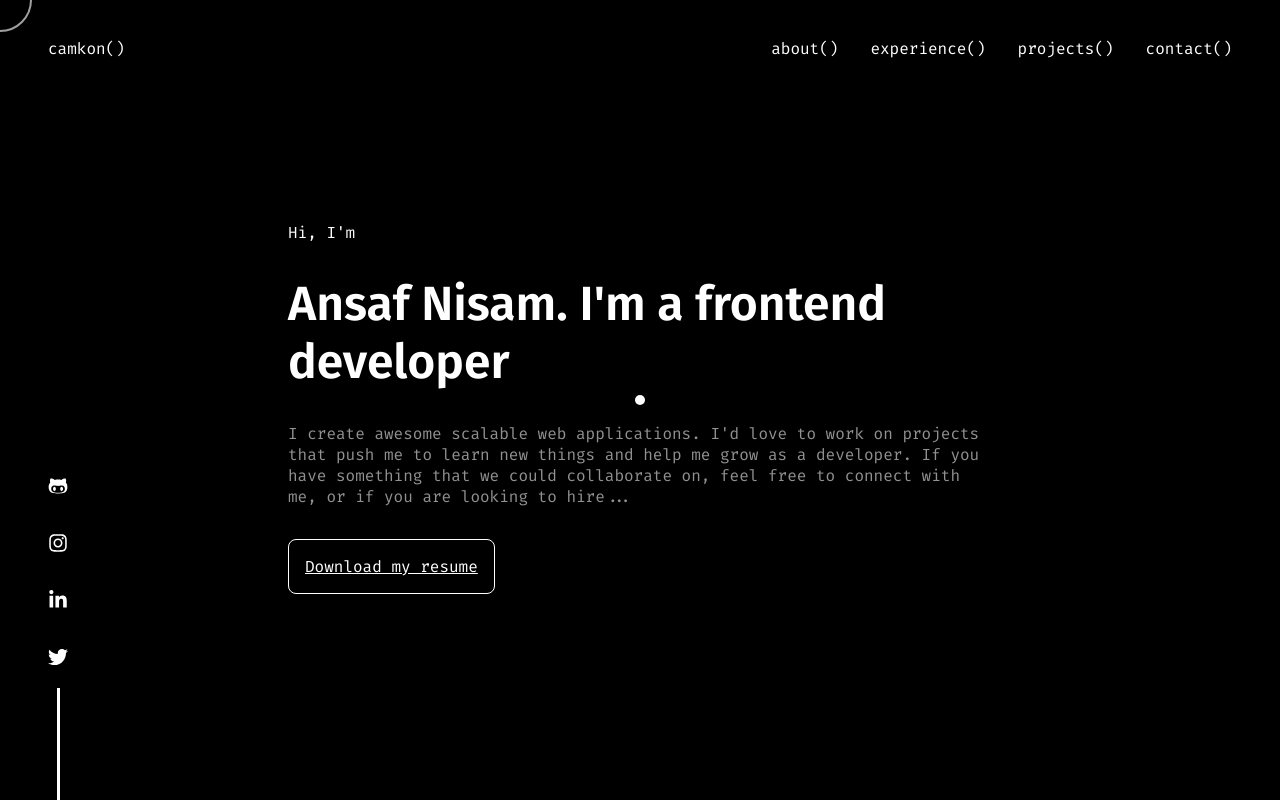
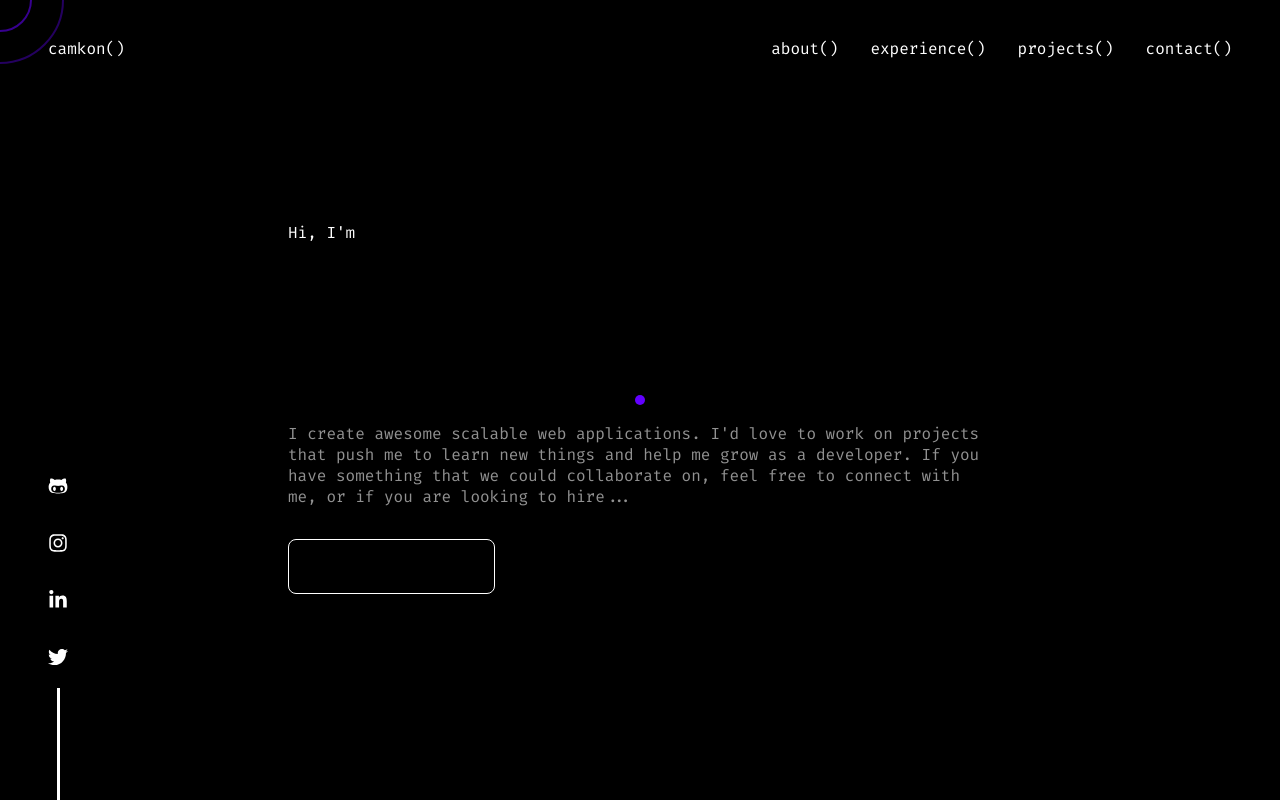
Before and after one commit to camkon/portfolio-1, a React (Create React App) app: page / in a window 1280 px wide. Built offline with nearby package versions, Linux system fonts and the light colour scheme.

Commit message:
cursor overlay animation

```diff
--- a/package.json
+++ b/package.json
@@ -7,6 +7,7 @@
     "@testing-library/react": "^13.3.0",
     "@testing-library/user-event": "^13.5.0",
     "file-saver": "^2.0.5",
+    "gsap": "^3.12.2",
     "react": "^18.2.0",
     "react-dom": "^18.2.0",
     "react-router-dom": "^6.3.0",
--- a/src/Components/Cursor/cursor.css
+++ b/src/Components/Cursor/cursor.css
@@ -1,30 +1,30 @@
-/* .cover {
-    position: fixed;
-    top: 0;
-    left: 0;
-    height: 100vh;
-    width: 100vw;
-    background-color: #fff;
-    z-index: 0;
-} */
-
 .ring {
     position: fixed;
     top: 0;
     left: 0;
-    width: 4rem;
-    height: 4rem;
-    border: 2px solid #a0a0a0;
     /* background-color: black; */
     border-radius: 100%;
     transform: translate(-50%, -50%);
-    -webkit-transition-duration: 100ms;
-    transition-duration: 100ms;
     -webkit-transition-timing-function: ease-out;
     transition-timing-function: ease-out;
     will-change: width, height, transform, border;
     z-index: 999;
     pointer-events: none;
+}
+
+.ring-1 {
+    border: 2px solid #37008f;
+    width: 4rem;
+    height: 4rem;
+    -webkit-transition-duration: 200ms;
+    transition-duration: 200ms;
+}
+.ring-2 {
+    border: 2px solid #24005f;
+    width: 8rem;
+    height: 8rem;
+    -webkit-transition-duration: 400ms;
+    transition-duration: 400ms;
 }
 
 .dot {
@@ -33,9 +33,29 @@
     left: 50%;
     width: 10px;
     height: 10px;
-    background-color: #fff;
+    background-color: #6200ff;
     border-radius: 100%;
     transform: translate(-50%, -50%);
     z-index: 999;
     pointer-events: none;
 }
+
+.overlay {
+    position: fixed;
+    inset: 0;
+    height: 100%;
+    width: 100%;
+    pointer-events: none;
+    background: radial-gradient(circle at var(--x) var(--y), rgba(39, 39, 39, 0.589) 10%, black 50%);
+    transition: 400ms background ease;
+}
+
+.gradient-overlay {
+    background: radial-gradient(circle at var(--x) var(--y), #6200ff 10rem, #fff 12rem);
+    -webkit-text-fill-color: transparent;
+    -webkit-background-clip: text;
+    transition-property: all;
+    transition-duration: 1000ms;
+    transition-timing-function: ease;
+    transition-delay: 50ms;
+}
--- a/src/Components/Cursor/cursor.js
+++ b/src/Components/Cursor/cursor.js
@@ -7,10 +7,10 @@ const DotCursor = () => {
 
     return (
         <>
-            {/* <div className="cover"> */}
-            <div className='ring' style={{left: `${x}px`, top: `${y}px`}}></div>
+            <div className='ring ring-1' style={{left: `${x}px`, top: `${y}px`}}></div>
+            <div className='ring ring-2' style={{left: `${x}px`, top: `${y}px`}}></div>
             <div className='dot' style={{left: `${x}px`, top: `${y}px`}}></div>
-            {/* </div> */}
+            {/* <div className="overlay"></div> */}
         </>
     )
 }
--- a/src/Content/About/index.js
+++ b/src/Content/About/index.js
@@ -15,7 +15,7 @@ const About = () => {
     <div id="about-link" className={show ? "about-container show-up-animation" : "about-container"}>
     <span className="about-show-mark"></span>
     {show &&
-      <div className="about-header"><span>00.</span>About me</div>
+      <div className="about-header gradient-overlay"><span>00.</span>About me</div>
     }
     {show &&
       <div className="about-info">
--- a/src/Content/Contact/index.js
+++ b/src/Content/Contact/index.js
@@ -16,7 +16,7 @@ const Contact = () => {
       <div className="contact-show-mark"></div>
       {show &&
         <div className="contact-container-1 contact-box">
-          <div className="contact-header"><span>03.</span>Get In Touch</div>
+          <div className="contact-header gradient-overlay"><span>03.</span>Get In Touch</div>
           <p>Even though I'm not very outgoing, I'd love to talk about career, growth and technologies. </p>
           <div className="contact-button">Say Hello!</div>
         </div>
--- a/src/Content/Experience/index.js
+++ b/src/Content/Experience/index.js
@@ -16,7 +16,7 @@ const Experience = () => {
     <div id='experience-link' className={show ? "experience-container show-up-animation" : "experience-container"}>
     <div className="experience-show-mark"></div>
     {show &&
-      <div className="experience-header"><span>01.</span>Experience</div>
+      <div className="experience-header gradient-overlay"><span>01.</span>Experience</div>
     }
     {show &&
       <div className="experience-info">
--- a/src/Content/Home/lander.js
+++ b/src/Content/Home/lander.js
@@ -17,11 +17,11 @@ const Lander = () => {
       {show &&
         <div className="bio">
           <div className="bio-one">Hi, I'm</div>
-          <div className="bio-two">Ansaf Nisam. I'm a frontend developer</div>
+          <div className="bio-two gradient-overlay">Ansaf Nisam. I'm a frontend developer</div>
           <div className="bio-three">
             I create awesome scalable web applications. I'd love to work on projects that push me to learn new things and help me grow as a developer. If you have something that we could collaborate on, feel free to connect with me, or if you are looking to hire...
           </div>
-          <a className="bio-four" href={Resume} download='Ansaf_Nisam_CV_frontend_developer.pdf'>Download my resume</a>
+          <a className="bio-four gradient-overlay" href={Resume} download='Ansaf_Nisam_CV_frontend_developer.pdf'>Download my resume</a>
         </div>
       }
     </div>
--- a/src/Content/Layout/index.scss
+++ b/src/Content/Layout/index.scss
@@ -9,6 +9,7 @@ $light-2: var(--light-2);
   height: 100vh;
   width: 100vw;
   overflow-y: scroll;
+  scroll-behavior: smooth;
   background-color: $dark-1;
   color: $light-1;
 }
--- a/src/Content/Projects/index.js
+++ b/src/Content/Projects/index.js
@@ -16,7 +16,7 @@ const Projects = () => {
     <div id='project-link' className={show ? "project-container show-up-animation" : "project-container"}>
     <div className="project-show-mark"></div>
     {show &&
-      <div className="project-header"><span>02.</span>Projects</div>
+      <div className="project-header gradient-overlay"><span>02.</span>Projects</div>
     }
     {show &&
       <div className="project-info">
--- a/src/Hooks/useCursor.js
+++ b/src/Hooks/useCursor.js
@@ -3,11 +3,23 @@ import {useState, useEffect} from 'react'
 const useCursorPosition = () => {
 
     const [cursorPosition, setCursorPosition] = useState({x: null, y: null})
+    const overlay = document.documentElement
+    const gradient_overlay = document.querySelectorAll(`.gradient-overlay`)
+
 
     useEffect(() => {
         const mouseHandler = (event) => {
             const { clientX, clientY } = event
             setCursorPosition({x: clientX, y: clientY})
+
+            gradient_overlay.forEach((item) => {
+                let position = item?.getBoundingClientRect()
+                item?.style.setProperty('--x', (clientX - position.left) + 'px')
+                item?.style.setProperty('--y', (clientY - position.top) + 'px')
+            })
+
+            overlay.style.setProperty('--x', clientX + 'px')
+            overlay.style.setProperty('--y', clientY + 'px')
         }
         document.addEventListener('mousemove', mouseHandler)
         return () => {document.removeEventListener('mousemove', mouseHandler)}
--- a/src/index.css
+++ b/src/index.css
@@ -23,6 +23,7 @@ body {
   margin: 0;
   box-sizing: border-box;
   cursor: none !important;
+  user-select: none;
 }
 
 :root {
```
Also changed, not shown: 1 other file (tests, documents, lock files or other folders).
